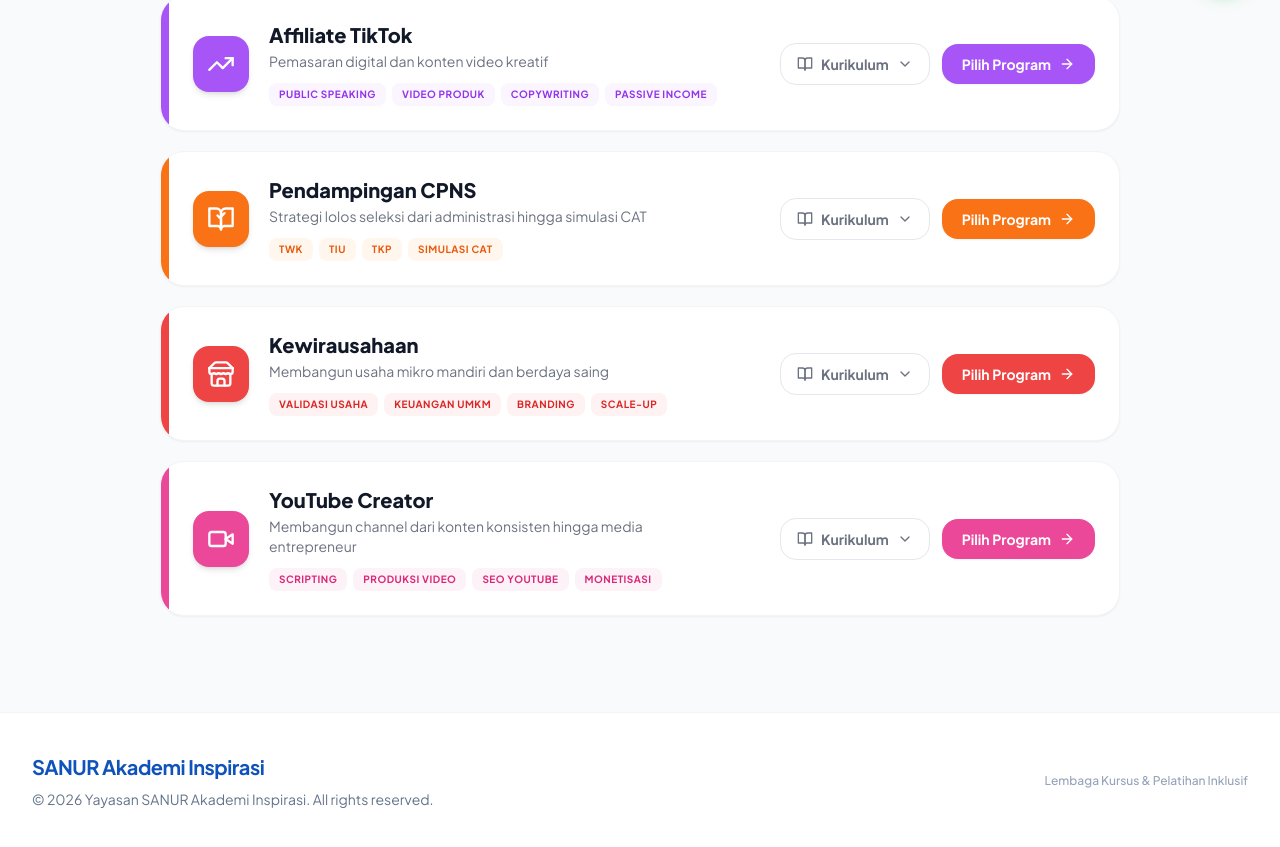
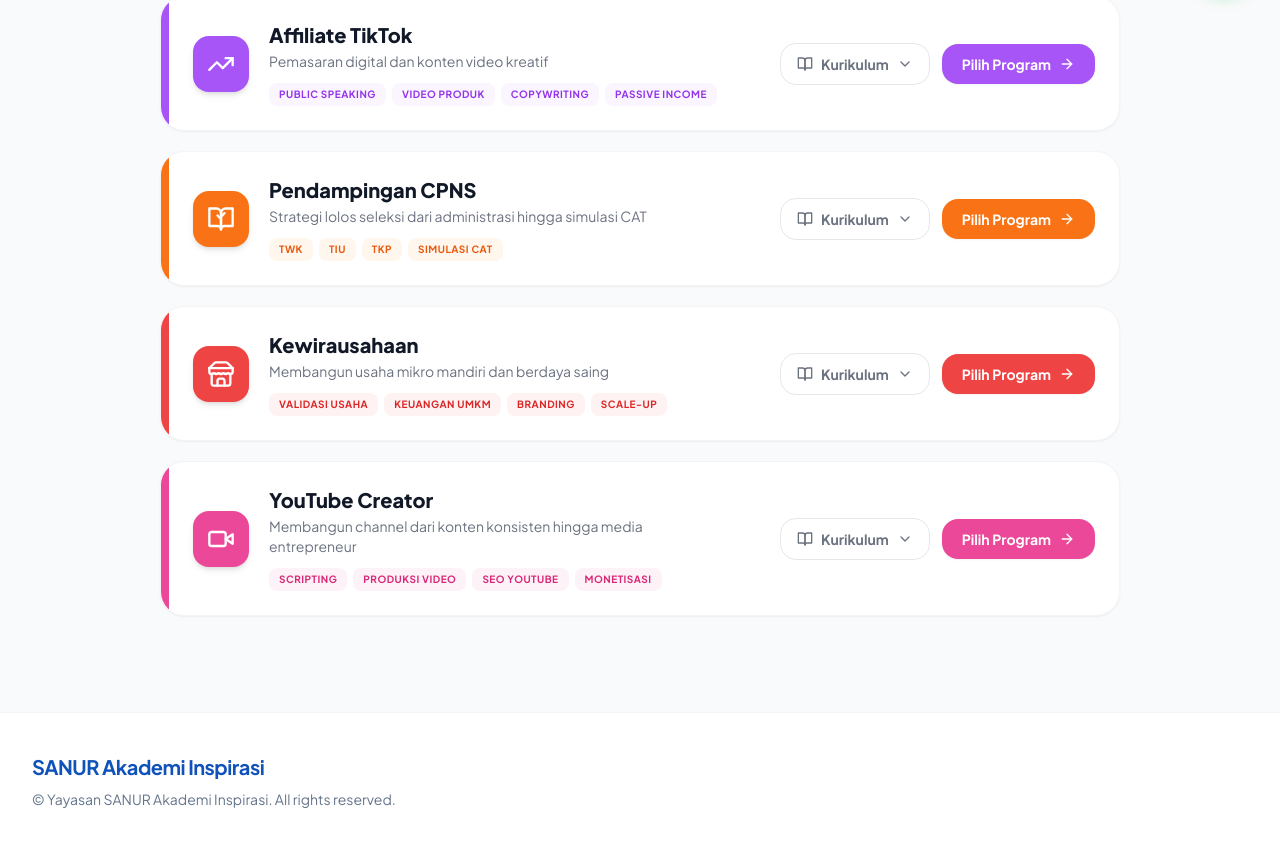
Before and after one commit to Jati804/Yayasan-SANUR-Akademi-Inspirasi, a React (Vite) app: page /program in a window 1280 px wide. Shown: the part 787-1634 px from the top of the page. Built offline with nearby package versions, Linux system fonts and the light colour scheme.

Commit message:
Update Footer.tsx

```diff
--- a/components/Footer.tsx
+++ b/components/Footer.tsx
@@ -14,15 +14,9 @@
               SANUR Akademi Inspirasi
             </h3>
             <p className="text-sm text-slate-500">
-              &copy; {currentYear} Yayasan SANUR Akademi Inspirasi. All rights reserved.
+              &copy; Yayasan SANUR Akademi Inspirasi. All rights reserved.
             </p>
           </div>
-
-          {/* Updated Description */}
-          <div className="text-xs text-slate-400 font-medium">
-             Lembaga Kursus & Pelatihan Inklusif
-          </div>
-
         </div>
       </div>
     </footer>
```
